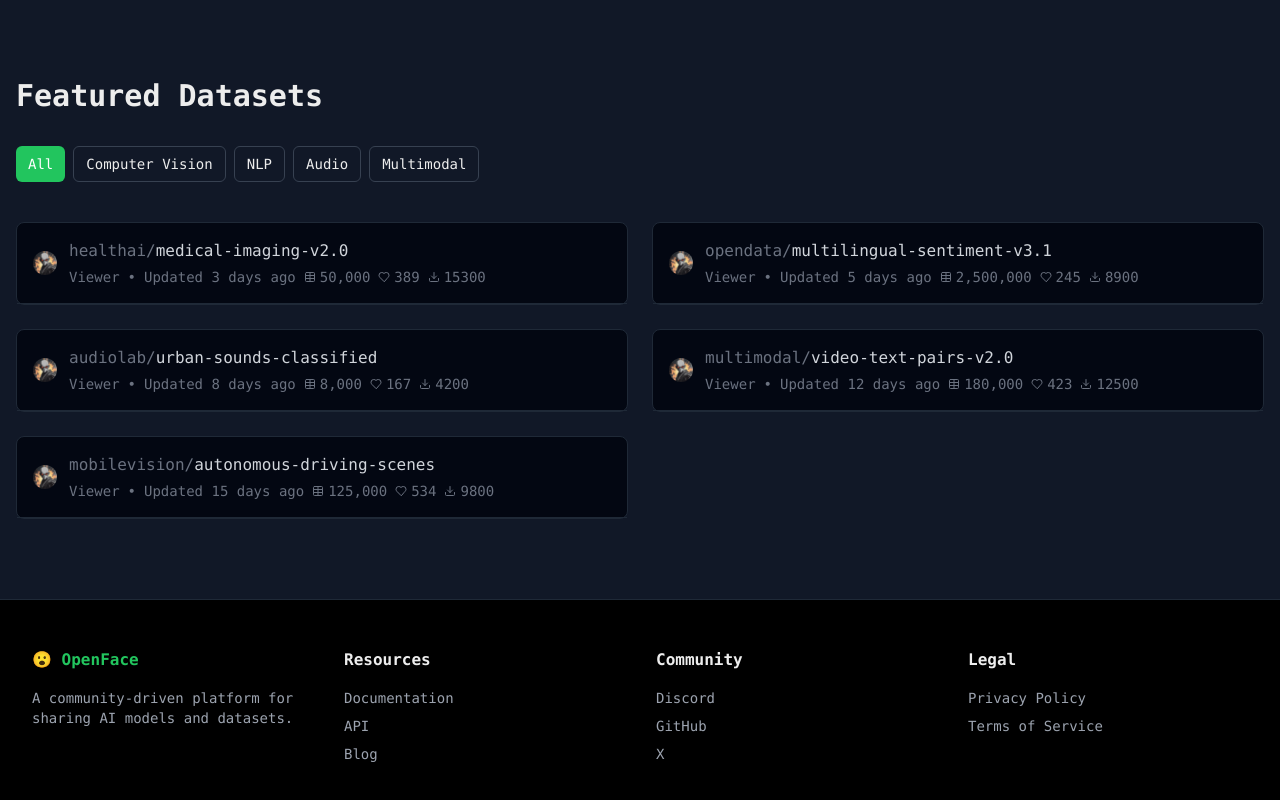
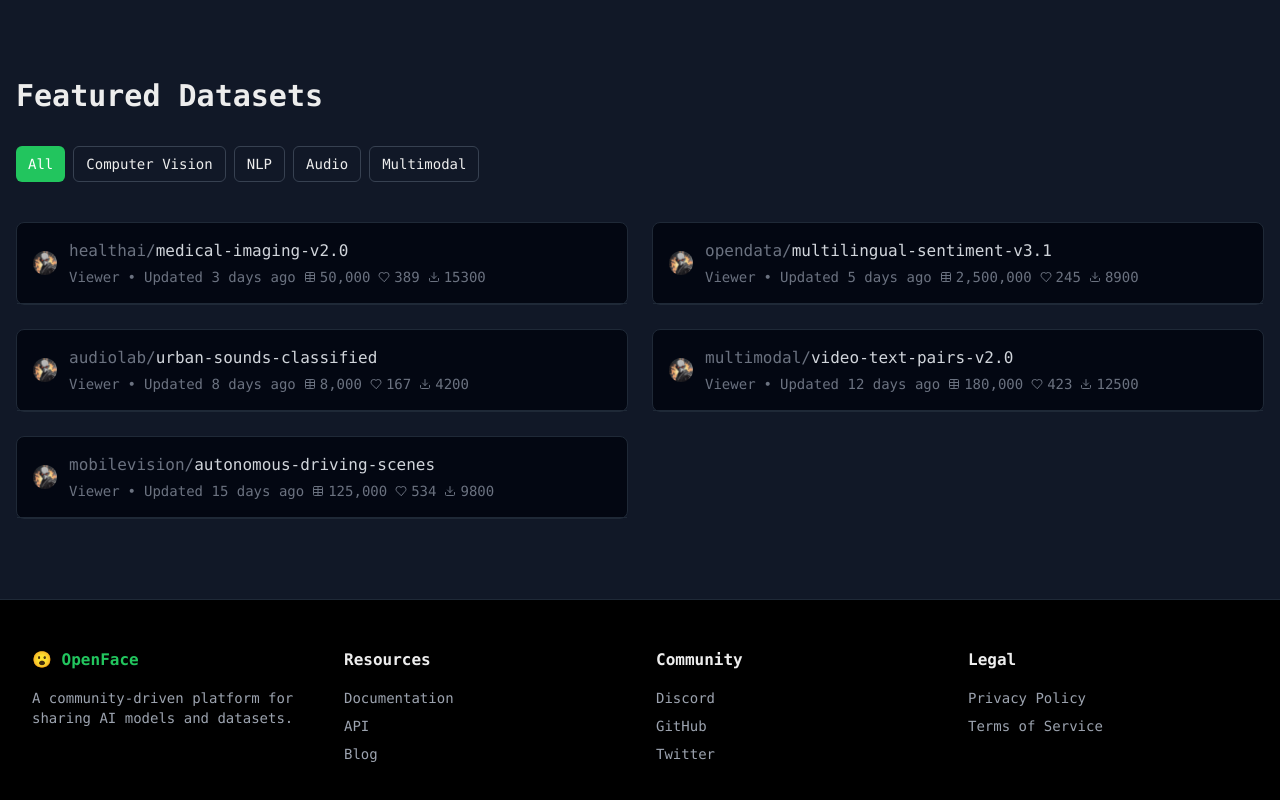
Before and after one commit to openface-ai/platform, a Next.js app: page / in a window 1280 px wide. Shown: the part 976-1776 px from the top of the page. Built offline with nearby package versions, Linux system fonts and the light colour scheme; no server answers.

Commit message:
x back to twitter

```diff
--- a/app/components/layout/Footer.tsx
+++ b/app/components/layout/Footer.tsx
@@ -57,7 +57,7 @@ export default function Footer() {
                   href="https://x.com/openface_ai"
                   className="hover:text-green-500"
                 >
-                  X
+                  Twitter
                 </Link>
               </li>
             </ul>
--- a/app/components/profile/ProfileHeader.tsx
+++ b/app/components/profile/ProfileHeader.tsx
@@ -27,7 +27,7 @@ export function ProfileHeader({ user, activeTab, onTabChange }: ProfileProps) {
       { id: "homepage" as const, label: "Homepage", icon: Home },
       { id: "linkedin" as const, label: "LinkedIn", icon: LinkedinIcon },
       { id: "github" as const, label: "GitHub", icon: GithubIcon },
-      { id: "x" as const, label: "X", icon: TwitterIcon },
+      { id: "twitter" as const, label: "Twitter", icon: TwitterIcon },
     ];
     return (
       <div className="flex flex-row">
@@ -40,8 +40,8 @@ export function ProfileHeader({ user, activeTab, onTabChange }: ProfileProps) {
                 return user.linkedin;
               case "github":
                 return user.github;
-              case "x":
-                return user.x;
+              case "twitter":
+                return user.twitter;
               default:
                 return undefined; // In case no matching case is found
             }
--- a/app/components/profile/settings/Profile.tsx
+++ b/app/components/profile/settings/Profile.tsx
@@ -63,14 +63,14 @@ export function ProfileSettings({ user }: ProfileSettingsProps) {
         <div className="space-y-4">
           <div>
             <label className="flex items-center text-sm text-gray-400 mb-1 gap-2">
-              <TwitterIcon className="w-4 h-4" />X username{" "}
-              <span className="text-gray-500">(optional)</span>
+              <TwitterIcon className="w-4 h-4" />
+              Twitter username <span className="text-gray-500">(optional)</span>
             </label>
             <input
               type="text"
               className="block w-full px-3 py-2 bg-gray-900/50 border border-gray-700 rounded-md text-gray-200 placeholder-gray-500 focus:border-blue-500 focus:ring-1 focus:ring-blue-500 transition-colors"
-              value={user.x ? user.x : ""}
-              onChange={(e) => (user.x = e.target.value)}
+              value={user.twitter ? user.twitter : ""}
+              onChange={(e) => (user.twitter = e.target.value)}
             />
           </div>
 
--- a/app/data/users.ts
+++ b/app/data/users.ts
@@ -15,7 +15,7 @@ export const MockUserData = (profile: UserProfile): UserData => {
     followers: Math.floor(Math.random() * 1000), // Mock random follower count
     interests: ["Computer Vision", "NLP"],
     organizations: [],
-    x: undefined,
+    twitter: undefined,
     linkedin: undefined,
     github:
       provider == "github"
--- a/app/utils/type.ts
+++ b/app/utils/type.ts
@@ -173,7 +173,7 @@ export interface UserData {
   followers: number;
   interests: string[];
   organizations: string[];
-  x?: string;
+  twitter?: string;
   github?: string;
   linkedin?: string;
   homepage?: string;
```
